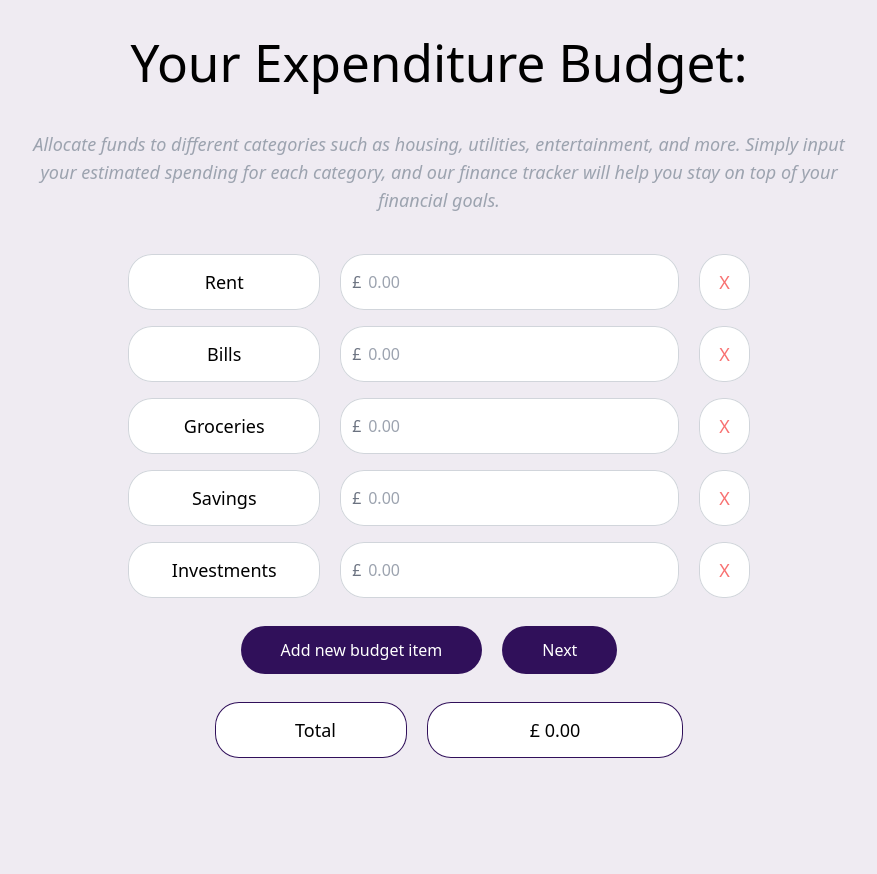
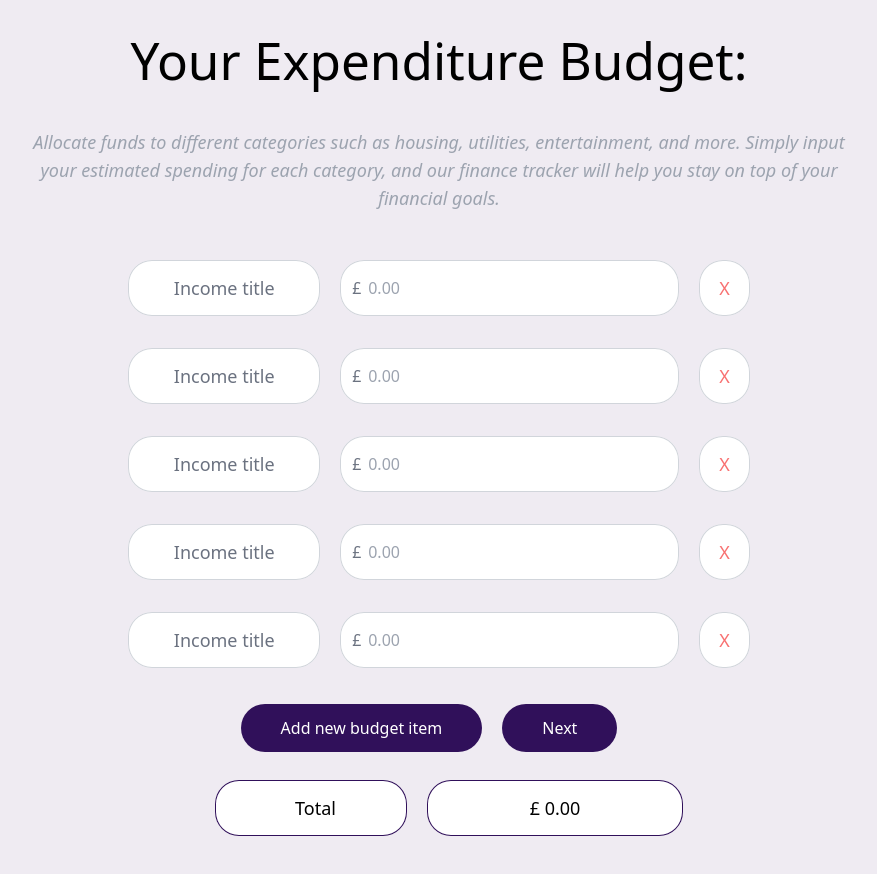
Before and after one commit to MrKatrish/insight_wallet, a React (Vite) app: page /budget in a window 1280 px wide. Shown: the whole page, without its empty margins (201-1078 px from the left). Before the commit the page ends 800 px from the top, so only its background shows below. Built offline with nearby package versions, Linux system fonts and the light colour scheme.

Commit message:
deleted AddIncome component

```diff
--- a/src/components/AddIncome.jsx
+++ /dev/null
@@ -1,18 +0,0 @@
-import React from "react";
-
-export default function AddIncome({index, onChange}) {
-    return (
-        <>
-        <div className="flex p-2 justify-center">
-            <input type="text" name={`additionalIncome[${index}].title`} id={`title${index}`} className="text-lg font-medium leading-10 px-10 py-2 mx-5 border-0 ring-1 ring-inset ring-gray-300 w-48 bg-white rounded-3xl text-center" placeholder="Income title" defaultValue='ha'></input>
-            <div className="relative">
-            <div className="absolute inset-y-0 left-0 flex items-center pl-3">
-                <span className="text-gray-500 sm:text-md">£</span>
-            </div>
-            <input type="number" name={`additionalIncome[${index}].amount`} className="rounded-3xl border-0 py-4 pl-7 pr-20 ring-1 ring-inset ring-gray-300 placeholder:text-gray-400" placeholder="0.00" onChange={(e) => onChange(index, e)} />
-            </div>
-            <button className="text-lg font-medium border-0 px-5 mx-5 ring-1 ring-inset ring-gray-300 rounded-3xl bg-white text-red-400">X</button>
-        </div>
-        </>
-    );
-}
--- a/src/pages/Budget.jsx
+++ b/src/pages/Budget.jsx
@@ -3,63 +3,38 @@
 import UserInput from '../components/UserInput';
 import FormTitle from './FormTitle';
 import FormButton from '../components/FormButton';
-import AddIncome from '../components/AddIncome';
 
 function Budget({ updateUserData }) {
   const navigate = useNavigate();
 
-  const [rentInput, setRentInput] = useState(0);
-  const [billsInput, setBillsInput] = useState(0);
-  const [groceriesInput, setGroceriesInput] = useState(0);
-  const [savingsInput, setSavingInput] = useState(0);
-  const [investmentsInput, setInvestmentsInput] = useState(0);
-  const [additionalBudgets, setAdditionalBudgets] = useState([]);
+
+  const [budgets, setBudgets] = useState([
+    {id: 1, title: 'Rent', amount: 0},
+    {id: 2, title: 'Bills', amount: 0},
+    {id: 3, title: 'Groceries', amount: 0},
+    {id: 4, title: 'Savings', amount: 0},
+    {id: 5, title: 'Investments', amount: 0}
+  ]);
+  const [counter, setCounter] = useState(6);
   const [totalBudget, setTotalBudget] = useState(0);
 
-  const handleMainInputChange = (name, e) => {
-    const { value } = e.target;
-    let valueNumber = parseFloat(value);
+  useEffect(() => {
+    const totalSum = budgets
+      .map((e) => e.amount)
+      .reduce((accumulator, currentValue) => accumulator + currentValue, 0)
 
-    if (isNaN(valueNumber)) {
-      valueNumber = 0;
-    }
+    setTotalBudget(totalSum);
+  }, [budgets]);
 
-    switch (name) {
-      case 'Rent':
-        setRentInput(valueNumber);
-        break;
-      case 'Bills':
-        setBillsInput(valueNumber);
-        break;
-        case 'Groceries':
-          setGroceriesInput(valueNumber);
-        case 'Savings':
-          setSavingInput(valueNumber);
-          break;
-        case 'Investments':
-          setInvestmentsInput(valueNumber);
-          break;
-        default:
-          break;
-    }
+   const handleAddBudgets = () => {
+    setCounter(p => p + 1);
 
+    setBudgets(
+      (previous) => [...previous, { id: counter, title: '', amount: 0 }]
+    )
   };
 
-  useEffect(() => {
-    const totalSum = rentInput + billsInput + groceriesInput + savingsInput + investmentsInput + additionalBudgets
-    .map((e) => e.amount)
-    .reduce((accumulator, currentValue) => accumulator + currentValue, 0)
-
-    setTotalBudget(totalSum);
-  }, [rentInput, billsInput, groceriesInput, savingsInput, investmentsInput, additionalBudgets]);
-
-   const handleAddBudget = () => {
-    setAdditionalBudgets([
-      ...additionalBudgets,  { title: '', amount: 0 }
-    ])
-  };
-
-  const handleAdditionalBudgetChange = (index, e) => {
+  const handleBudgetChange = (id, e) => {
     const { value } = e.target;
     let valueNumber = parseFloat(value);
 
@@ -67,43 +42,43 @@
       valueNumber = 0;
     }
 
-    setAdditionalBudgets(
-      (previousAdditionalBudget) => previousAdditionalBudget.map((obj, i) => i === index ? {...obj, amount: valueNumber} : obj)
+    setBudgets(
+      (previousAdditionalBudget) => previousAdditionalBudget.map((obj, i) => obj.id === id ? {...obj, amount: valueNumber} : obj)
     )
   };
 
   const handleSubmit = () => {
-    const budgetData = {
-      rent: rentInput,
-      bills: billsInput,
-      groceries: groceriesInput,
-      savings: savingsInput,
-      investments: investmentsInput,
-    };
+    const budgetData = budgets;
 
     updateUserData({ budget: budgetData });
     navigate('/savingsgoals');
   };
+
+  const handleBudgetTitleChange = (id, e) => {
+    setBudgets(
+      (previousAdditionalBudget) => previousAdditionalBudget.map((obj, i) => obj.id === id ? {...obj, title: e.target.value} : obj)
+    )
+  }
+
+  const handleDelete = (id) => {
+    setBudgets((previousAdditionalBudget) =>
+      previousAdditionalBudget.filter((obj) => obj.id !== id));
+  }
+
 
   return (
     <>
       <FormTitle title='Your Expenditure Budget:' />
       <p className='italic text-gray-400 mb-8 mx-48 text-lg'>Allocate funds to different categories such as housing, utilities, entertainment, and more. Simply input your estimated spending for each category, and our finance tracker will help you stay on top of your financial goals.</p>
 
-      <UserInput incomeTitle='Rent' handleChange={handleMainInputChange} />
-      <UserInput incomeTitle='Bills' handleChange={handleMainInputChange} />
-      <UserInput incomeTitle='Groceries' handleChange={handleMainInputChange} />
-      <UserInput incomeTitle='Savings' handleChange={handleMainInputChange} />
-      <UserInput incomeTitle='Investments' handleChange={handleMainInputChange} />
-
-      {additionalBudgets.map((item, index) => (
+      {budgets.map((item, index) => (
         <div key={index} className="flex p-2 justify-center">
-          <AddIncome index={index} onChange={handleAdditionalBudgetChange}/>
+            <UserInput budgetTitle={item.title} budgetAmount={item.amount} id={item.id} handleChange={handleBudgetChange} handleBudgetTitleChange={handleBudgetTitleChange} handleDelete={handleDelete}/>
         </div>
       ))}
 
       <div className='flex flex-row justify-center'>
-        <FormButton onClick={handleAddBudget} title='Add new budget item' />
+        <FormButton onClick={handleAddBudgets} title='Add new budget item' />
         <FormButton onClick={handleSubmit} title='Next' />
       </div>
 
--- a/src/pages/Income.jsx
+++ b/src/pages/Income.jsx
@@ -24,7 +24,7 @@
   }, [incomes]);
 
   const handleAddIncomes = () => {
-   setCounter(p => p + 1)
+   setCounter(p => p + 1);
 
     setIncomes(
       (previous) => [...previous, { id: counter, title: '', amount: 0 }]
```
